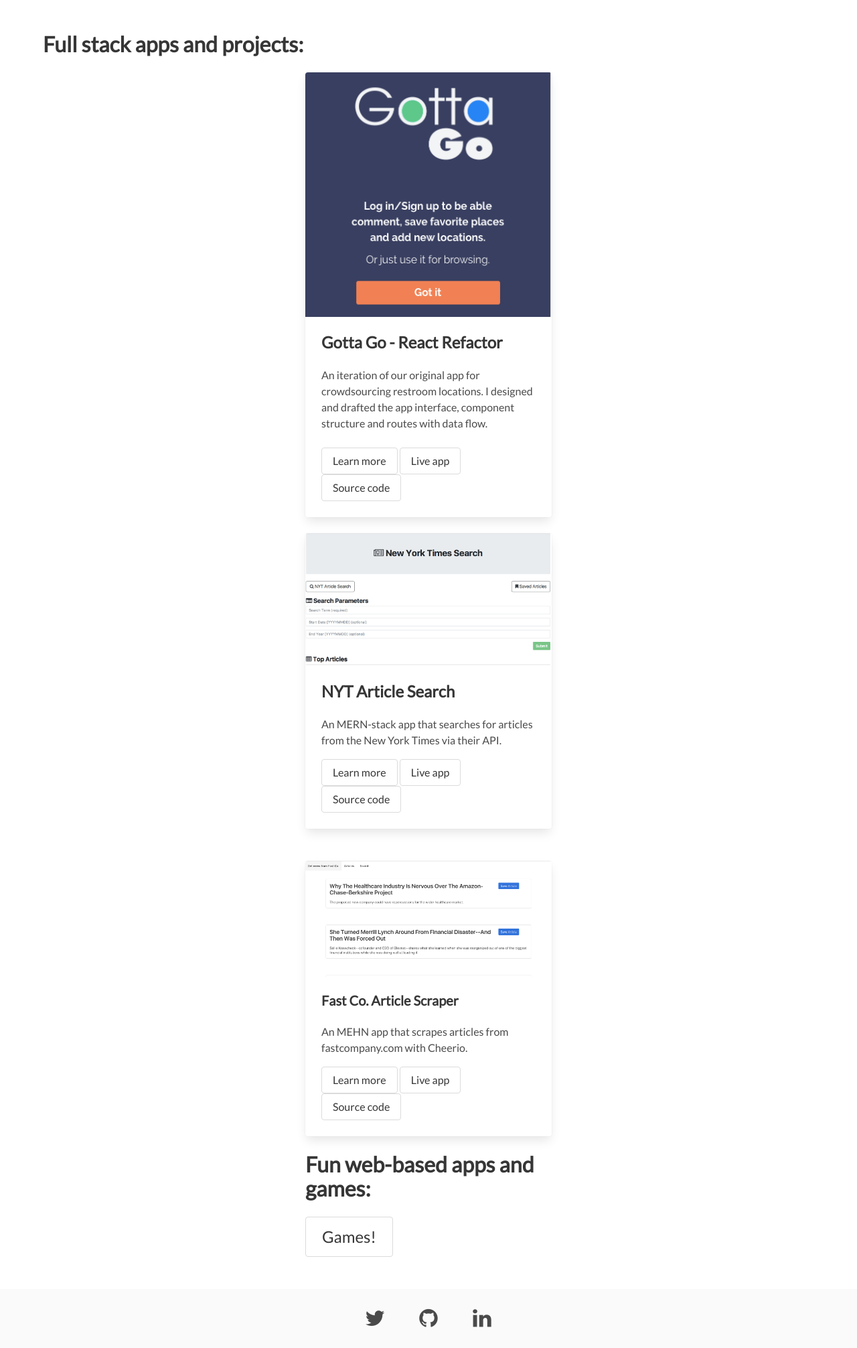
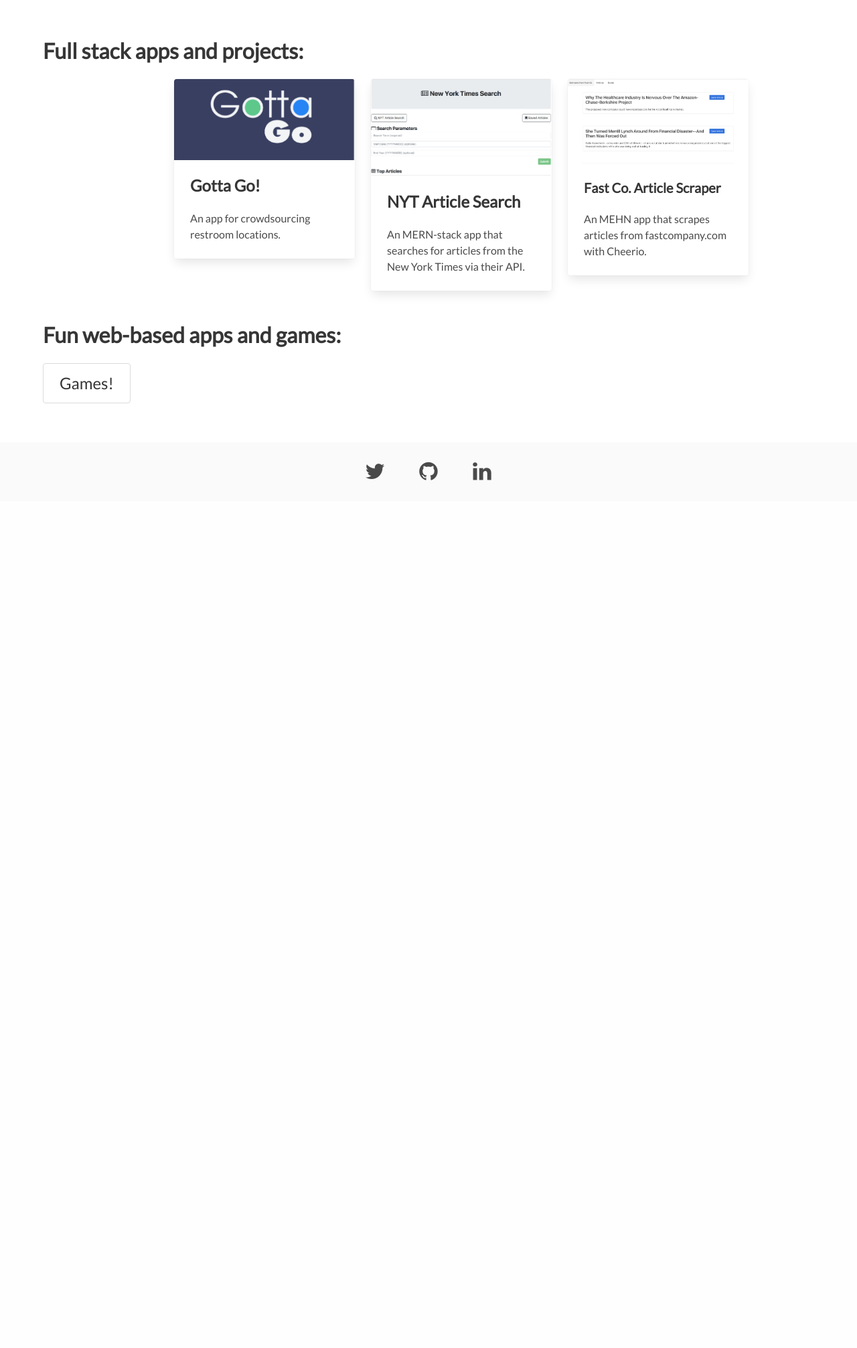
Before and after one commit to anlawyer/portfolio, a Node server app: page /portfolio in a window 1280 px wide. Shown: the part 52-2064 px from the top of the page at 67% size. After the commit the page ends 769 px from the top, so only its background shows below. Run offline with Node 20, Linux system fonts and the light colour scheme; some libraries are stand-ins or nearby versions.

Commit message:
updated projects page structure

```diff
--- a/package.json
+++ b/package.json
@@ -23,6 +23,6 @@
     "bulma-start": "0.0.2",
     "ejs": "^2.5.7",
     "express": "^4.16.2",
-    "nodemon": "^1.14.12"
+    "nodemon": "^1.15.0"
   }
 }
--- a/views/pages/portfolio.ejs
+++ b/views/pages/portfolio.ejs
@@ -15,71 +15,84 @@
             </div>
           </div>
           <!-- gotta go -->
-          <div class="column is-4 is-offset-4">
+          <div class="column is-3 is-offset-2">
             <div class="card">
               <div class="card-image">
+                <a href="/gottago">
                 <figure class="image">
                   <img src="../../images/gg2-landing.png">
                 </figure>
+              </a>
               </div>
               <div class="card-content">
-                <h4 class="title is-4">Gotta Go - React Refactor</h4>
+                <a href="/gottago">
+                  <h4 class="title is-4">Gotta Go!</h4>
+                </a>
+                <br />
                 <p>
-                  An iteration of our original app for crowdsourcing restroom locations.
-                  I designed and drafted the app interface, component structure and
-                  routes with data flow.
+                  An app for crowdsourcing restroom locations.
                 </p>
-                <br />
-                <a class="button" href="/gottago">Learn more</a>
-                <a class="button" href="https://gotta-go.herokuapp.com/">Live app</a>
-                <a class="button" href="https://github.com/mford008/gotta-go-react">Source code</a>
+                <!-- <a class="button" href="/gottago">Learn more -->
+
+                <!-- <a class="button" href="https://gotta-go.herokuapp.com/">Live app</a>
+                <a class="button" href="https://github.com/mford008/gotta-go-react">Source code</a> -->
               </div>
             </div>
           </div>
           <!-- NYT Search -->
-          <div class="column is-4 is-offset-4">
+          <div class="column is-3">
             <div class="card">
               <div class="card-image">
+                <a href="/nyt">
                   <figure class="image">
                     <img src="../../images/nyt-search.png">
                   </figure>
+                </a>
               </div>
               <div class="card-content">
+                <a href="/nyt">
                   <h4 class="title is-4">NYT Article Search</h4>
-                <div class="content">
+                </a>
+                <br />
+                <!-- <div class="content"> -->
                   <p>
                     An MERN-stack app that searches for articles from the New York Times via their API.
                   </p>
-                  <a class="button" href="/nyt">Learn more</a>
-                  <a class="button" href="https://stark-caverns-91687.herokuapp.com/">Live app</a>
-                  <a class="button" href="https://github.com/anlawyer/NYT-Article-Search">Source code</a>
-                </div>
+                  <!-- <a href="/nyt">Learn more</a> -->
+                  <!-- <a class="button" href="https://stark-caverns-91687.herokuapp.com/">Live app</a>
+                  <a class="button" href="https://github.com/anlawyer/NYT-Article-Search">Source code</a> -->
+                <!-- </div> -->
               </div>
             </div>
             <br />
           </div>
           <!-- FastCo scraper -->
-          <div class="column is-4 is-offset-4">
+          <div class="column is-3">
             <div class="card">
               <div class="card-image">
+                <a href="/fastco">
                   <figure class="image">
                     <img src="../../images/fc-landing.png">
                   </figure>
+                </a>
               </div>
               <div class="card-content">
+                <a href="/fastco">
                   <h4 class="title is-5">Fast Co. Article Scraper</h4>
-                <div class="content">
+                </a>
+                <!-- <div class="content"> -->
+                  <br />
                   <p>
                     An MEHN app that scrapes articles from fastcompany.com with Cheerio.
                   </p>
-                  <a class="button" href="/fastco">Learn more</a>
-                  <a class="button" href="https://shielded-coast-38911.herokuapp.com/">Live app</a>
-                  <a class="button" href="https://github.com/anlawyer/FastCo-Scraper">Source code</a>
+                  <!-- <a class="button" href="/fastco">Learn more</a> -->
+                  <!-- <a class="button" href="https://shielded-coast-38911.herokuapp.com/">Live app</a>
+                  <a class="button" href="https://github.com/anlawyer/FastCo-Scraper">Source code</a> -->
+                <!-- </div> -->
               </div>
             </div>
           </div>
-          </div>
-          <div class="column is-4 is-offset-4">
+          <div class="column is-12">
             <div class="title is-3">
               <strong>Fun web-based apps and games:</strong>
             </div>
```
Also changed, not shown: public/images/gg2-landing.png, 1 other file. Lines whose indentation alone changed are shown as unchanged.
